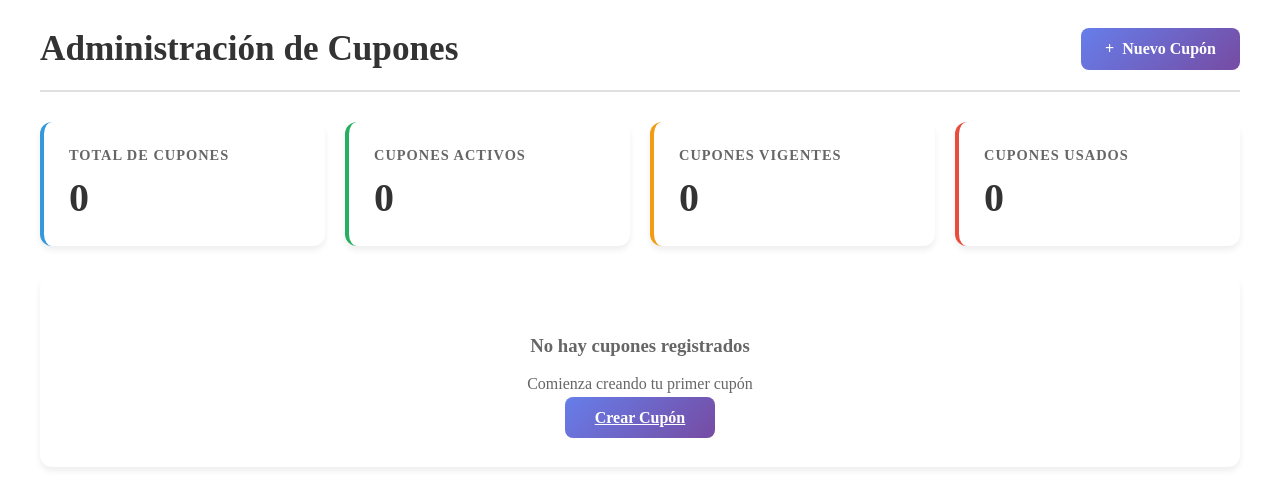
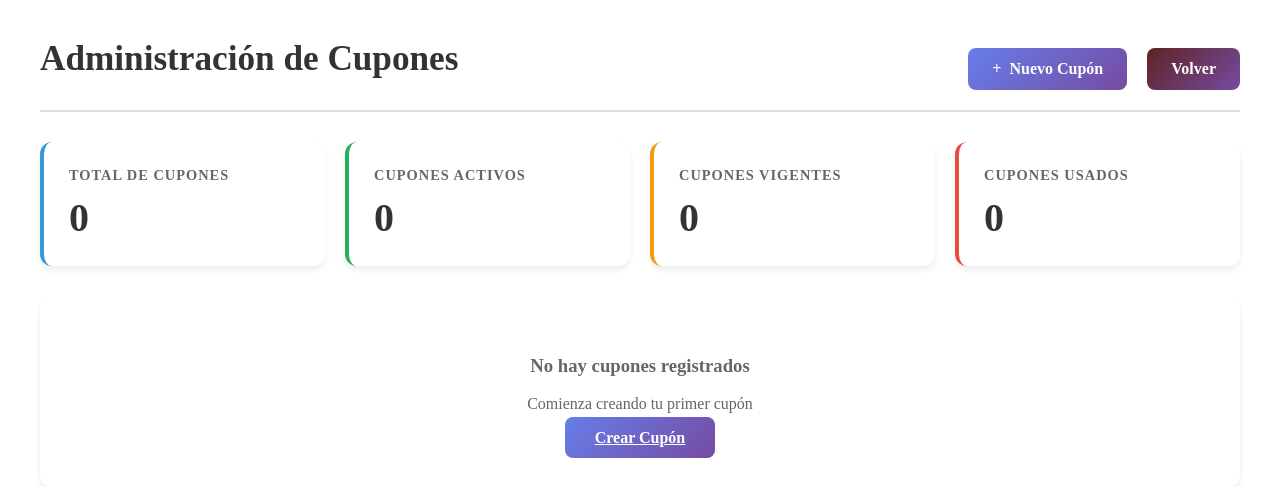
Before and after one commit to LuisLaurente/tecnovedades, a PHP site: page /cupon in a window 1280 px wide. Shown: the top 486 px of the page. Run offline with PHP 8.4, Linux system fonts and the light colour scheme; data that the repository does not hold is empty.

Commit message:
botón volver en cupones

```diff
--- a/public/css/cupon.css
+++ b/public/css/cupon.css
@@ -41,6 +41,27 @@
     text-decoration: none;
 }
 
+
+.btn-volver-cupones {
+    background: linear-gradient(135deg, #5e2323 0%, #764ba2 100%);
+    color: white;
+    padding: 12px 24px;
+    border: none;
+    border-radius: 8px;
+    text-decoration: none;
+    font-weight: 600;
+    transition: all 0.3s ease;
+    display: inline-flex;
+    align-items: center;
+    gap: 8px;
+}
+
+.btn-volver-cupones:hover {
+    transform: translateY(-2px);
+    box-shadow: 0 8px 25px rgba(102, 126, 234, 0.3);
+    color: white;
+    text-decoration: none;
+}
 /* Estadísticas */
 .estadisticas-cupones {
     display: grid;
--- a/views/cupon/index.php
+++ b/views/cupon/index.php
@@ -9,11 +9,16 @@
 <body>
     <div class="cupon-admin">
         <!-- Header -->
-        <div class="cupon-header">
+        <div class="cupon-header" style="text-align: center;">
             <h1>Administración de Cupones</h1>
+            <div style="margin-top: 20px; display: flex; justify-content: center; gap: 20px;">
             <a href="<?= url('cupon/crear') ?>" class="btn-nuevo-cupon">
                 <span>+</span> Nuevo Cupón
             </a>
+            <a href="<?= url('pedido/listar') ?>" class="btn-volver-cupones">
+                Volver
+            </a>
+            </div>
         </div>
 
         <!-- Alertas -->
```
